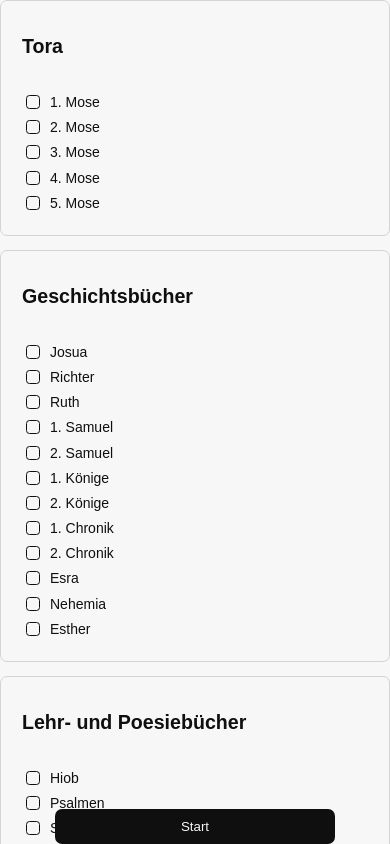
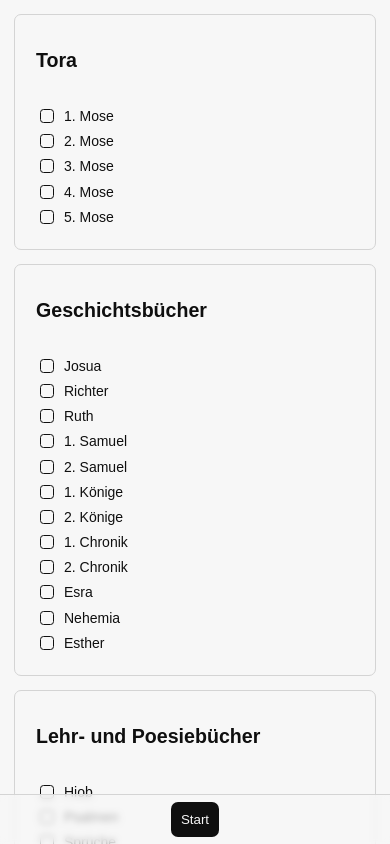
Before and after one commit to simondwall/bible_headings, a Svelte app: page / in a window 390 px wide. Shown: the top 844 px of the page. Built offline with nearby package versions, Linux system fonts and the light colour scheme.

Commit message:
improve styling

```diff
--- a/src/App.svelte
+++ b/src/App.svelte
@@ -181,6 +181,7 @@
         number_of_all_headings = current_headings.length;
         current_heading = current_headings.pop();
         correct_guesses = 0;
+        window.scrollTo({ top: 0, behavior: 'smooth' });
     }
 
     function checkOption(clickedHeading, button) {
@@ -257,22 +258,20 @@
                 </div>
             {/each}
         </div>
+    </main>
 
-        <div class="bottom-control">
-            <button class="primary" on:click={start} style="min-width: 20rem;"
-                >Start</button
-            >
-        </div>
-    </main>
+    <div class="sticky footer">
+        <button class="primary" on:click={start}>Start</button>
+    </div>
 {:else}
     {#if current_heading}
-        <div class="sticky-header">
+        <div class="sticky header">
             <h1 class="title">{current_heading.heading}</h1>
         </div>
     {/if}
 
     <main>
-        <div class="list">
+        <div class="grid">
             {#each books
                 .flatMap((section) => section.books)
                 .flat()
@@ -302,15 +301,6 @@
             {/each}
         </div>
 
-        <div class="bottom-control">
-            <button
-                class="primary"
-                on:click={() => {
-                    dialog.showModal();
-                }}>Übung Beenden</button
-            >
-        </div>
-
         <dialog bind:this={dialog}>
             <div class="card">
                 <h1 class="title">Übung beendet</h1>
@@ -328,6 +318,15 @@
             </div>
         </dialog>
     </main>
+
+    <div class="sticky footer">
+        <button
+            class="primary"
+            on:click={() => {
+                dialog.showModal();
+            }}>Übung Beenden</button
+        >
+    </div>
 {/if}
 
 <style>
--- a/src/style.css
+++ b/src/style.css
@@ -66,6 +66,11 @@
 
 body {
     margin: 0;
+}
+
+main {
+    min-height: 100vh;
+    padding: 1rem;
 }
 
 @media (min-width: 81em) {
@@ -164,43 +169,44 @@ div.card>.title {
 div.grid {
     display: grid;
     gap: 1rem;
-    grid-template-columns: 1fr 1fr 1fr;
+    grid-template-columns: repeat(auto-fill, minmax(min(20em, 100%), 1fr));
 }
 
-@media (max-width: 70em) {
-    div.grid {
-        grid-template-columns: 1fr 1fr;
+@media (min-width: 62em) {
+    div.grid>*:only-child {
+        grid-column: 2;
     }
 }
 
-@media (max-width: 40em) {
-    div.grid {
-        grid-template-columns: 1fr;
+@media (min-width: 41em) and (max-width: 62em) {
+    div.grid>*:only-child {
+        grid-column-start: 1;
+        grid-column-end: 3;
     }
 }
 
-div.bottom-control {
-    position: sticky;
-    bottom: 0;
-    z-index: 1;
-    text-align: center;
-    margin-top: 1rem;
-}
-
-div.sticky-header {
+div.sticky {
     position: sticky;
     text-align: center;
     z-index: 1;
-    top: 0;
     padding: 0.5rem;
     background: var(--background-transparent);
     backdrop-filter: blur(3px);
+}
+
+div.sticky.footer {
+    margin-top: 1rem;
+    border-top: 1px solid var(--secondary);
+    bottom: 0;
+}
+
+div.sticky.header {
     border-bottom: 1px solid var(--secondary);
+    top: 0;
     margin-bottom: 1rem;
 }
 
-div.sticky-header>.title {
-    font-size: 1.2em;
+div.sticky>.title {
     font-weight: lighter;
 }
 
```
Also changed, not shown: 1 other file (tests, documents, lock files or other folders).
